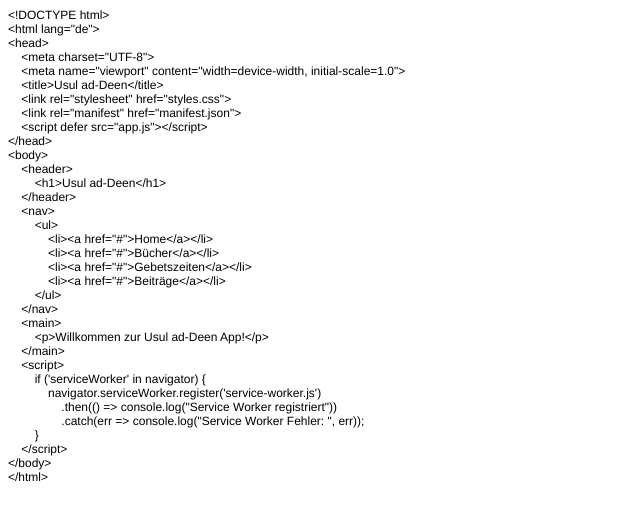
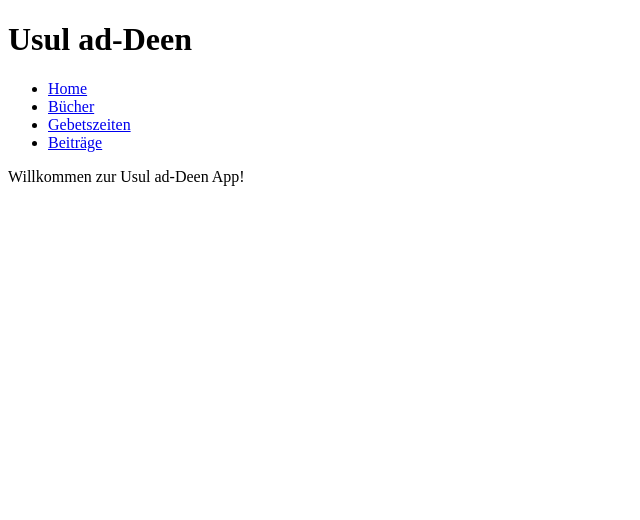
Before and after one commit to usul-ad-deen/pwaa, a plain HTML site: page index.html in a window 1280 px wide. Shown: the whole page, without its empty margins (0-640 px from the left). Drawn offline with Linux system fonts and the light colour scheme.

Commit message:
Update index.html
Signed-off-by: usul-ad-deen <abdul-rahman.itani@hotmail.de>

```diff
--- a/index.html
+++ b/index.html
@@ -1,49 +1,34 @@
-<!DOCTYPE html PUBLIC "-//W3C//DTD HTML 4.01//EN" "http://www.w3.org/TR/html4/strict.dtd">
-<html>
+<!DOCTYPE html>
+<html lang="de">
 <head>
-  <meta http-equiv="Content-Type" content="text/html; charset=utf-8">
-  <meta http-equiv="Content-Style-Type" content="text/css">
-  <title></title>
-  <meta name="Generator" content="Cocoa HTML Writer">
-  <meta name="CocoaVersion" content="2575.4">
-  <style type="text/css">
-    p.p1 {margin: 0.0px 0.0px 0.0px 0.0px; font: 12.0px Helvetica}
-  </style>
+    <meta charset="UTF-8">
+    <meta name="viewport" content="width=device-width, initial-scale=1.0">
+    <title>Usul ad-Deen</title>
+    <link rel="stylesheet" href="styles.css">
+    <link rel="manifest" href="manifest.json">
+    <script defer src="app.js"></script>
 </head>
 <body>
-<p class="p1">&lt;!DOCTYPE html&gt;</p>
-<p class="p1">&lt;html lang="de"&gt;</p>
-<p class="p1">&lt;head&gt;</p>
-<p class="p1"><span class="Apple-converted-space">    </span>&lt;meta charset="UTF-8"&gt;</p>
-<p class="p1"><span class="Apple-converted-space">    </span>&lt;meta name="viewport" content="width=device-width, initial-scale=1.0"&gt;</p>
-<p class="p1"><span class="Apple-converted-space">    </span>&lt;title&gt;Usul ad-Deen&lt;/title&gt;</p>
-<p class="p1"><span class="Apple-converted-space">    </span>&lt;link rel="stylesheet" href="styles.css"&gt;</p>
-<p class="p1"><span class="Apple-converted-space">    </span>&lt;link rel="manifest" href="manifest.json"&gt;</p>
-<p class="p1"><span class="Apple-converted-space">    </span>&lt;script defer src="app.js"&gt;&lt;/script&gt;</p>
-<p class="p1">&lt;/head&gt;</p>
-<p class="p1">&lt;body&gt;</p>
-<p class="p1"><span class="Apple-converted-space">    </span>&lt;header&gt;</p>
-<p class="p1"><span class="Apple-converted-space">        </span>&lt;h1&gt;Usul ad-Deen&lt;/h1&gt;</p>
-<p class="p1"><span class="Apple-converted-space">    </span>&lt;/header&gt;</p>
-<p class="p1"><span class="Apple-converted-space">    </span>&lt;nav&gt;</p>
-<p class="p1"><span class="Apple-converted-space">        </span>&lt;ul&gt;</p>
-<p class="p1"><span class="Apple-converted-space">            </span>&lt;li&gt;&lt;a href="#"&gt;Home&lt;/a&gt;&lt;/li&gt;</p>
-<p class="p1"><span class="Apple-converted-space">            </span>&lt;li&gt;&lt;a href="#"&gt;Bücher&lt;/a&gt;&lt;/li&gt;</p>
-<p class="p1"><span class="Apple-converted-space">            </span>&lt;li&gt;&lt;a href="#"&gt;Gebetszeiten&lt;/a&gt;&lt;/li&gt;</p>
-<p class="p1"><span class="Apple-converted-space">            </span>&lt;li&gt;&lt;a href="#"&gt;Beiträge&lt;/a&gt;&lt;/li&gt;</p>
-<p class="p1"><span class="Apple-converted-space">        </span>&lt;/ul&gt;</p>
-<p class="p1"><span class="Apple-converted-space">    </span>&lt;/nav&gt;</p>
-<p class="p1"><span class="Apple-converted-space">    </span>&lt;main&gt;</p>
-<p class="p1"><span class="Apple-converted-space">        </span>&lt;p&gt;Willkommen zur Usul ad-Deen App!&lt;/p&gt;</p>
-<p class="p1"><span class="Apple-converted-space">    </span>&lt;/main&gt;</p>
-<p class="p1"><span class="Apple-converted-space">    </span>&lt;script&gt;</p>
-<p class="p1"><span class="Apple-converted-space">        </span>if ('serviceWorker' in navigator) {</p>
-<p class="p1"><span class="Apple-converted-space">            </span>navigator.serviceWorker.register('service-worker.js')</p>
-<p class="p1"><span class="Apple-converted-space">                </span>.then(() =&gt; console.log("Service Worker registriert"))</p>
-<p class="p1"><span class="Apple-converted-space">                </span>.catch(err =&gt; console.log("Service Worker Fehler: ", err));</p>
-<p class="p1"><span class="Apple-converted-space">        </span>}</p>
-<p class="p1"><span class="Apple-converted-space">    </span>&lt;/script&gt;</p>
-<p class="p1">&lt;/body&gt;</p>
-<p class="p1">&lt;/html&gt;</p>
+    <header>
+        <h1>Usul ad-Deen</h1>
+    </header>
+    <nav>
+        <ul>
+            <li><a href="#">Home</a></li>
+            <li><a href="#">Bücher</a></li>
+            <li><a href="#">Gebetszeiten</a></li>
+            <li><a href="#">Beiträge</a></li>
+        </ul>
+    </nav>
+    <main>
+        <p>Willkommen zur Usul ad-Deen App!</p>
+    </main>
+    <script>
+        if ('serviceWorker' in navigator) {
+            navigator.serviceWorker.register('service-worker.js')
+                .then(() => console.log("Service Worker registriert"))
+                .catch(err => console.log("Service Worker Fehler: ", err));
+        }
+    </script>
 </body>
 </html>
```
